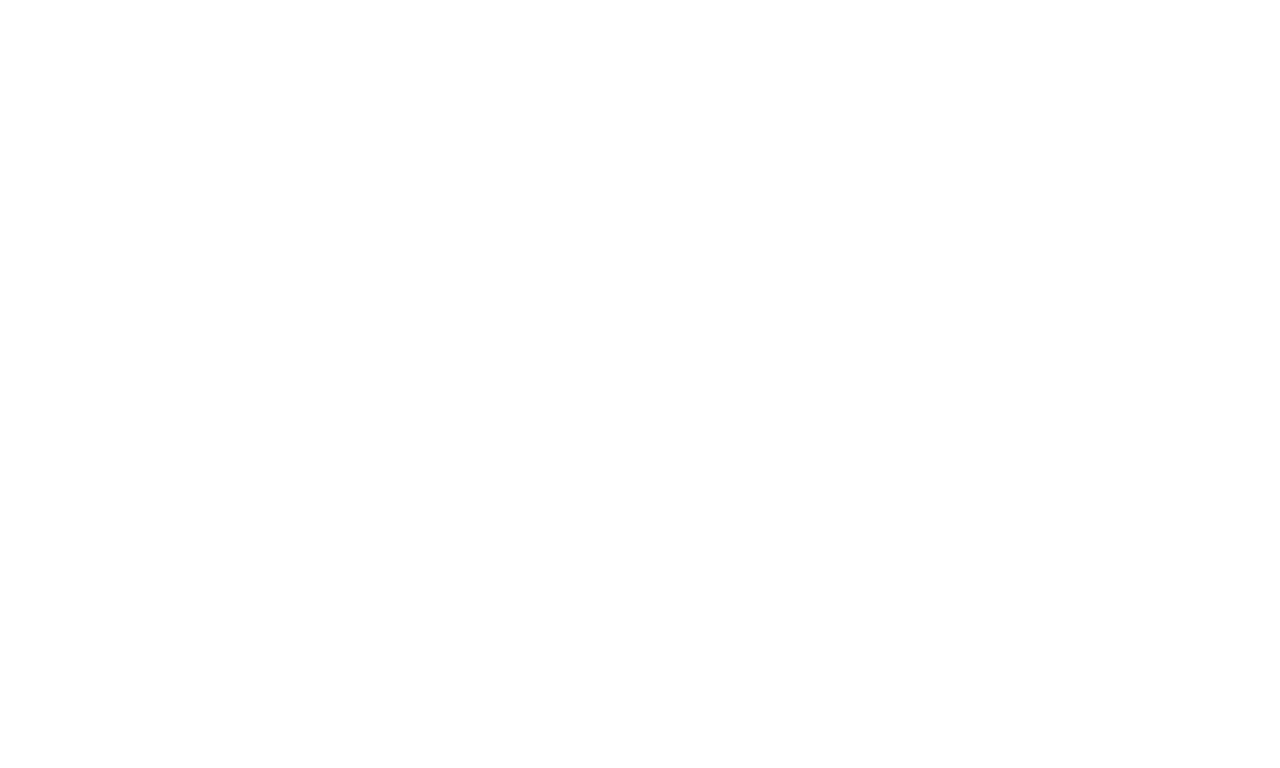
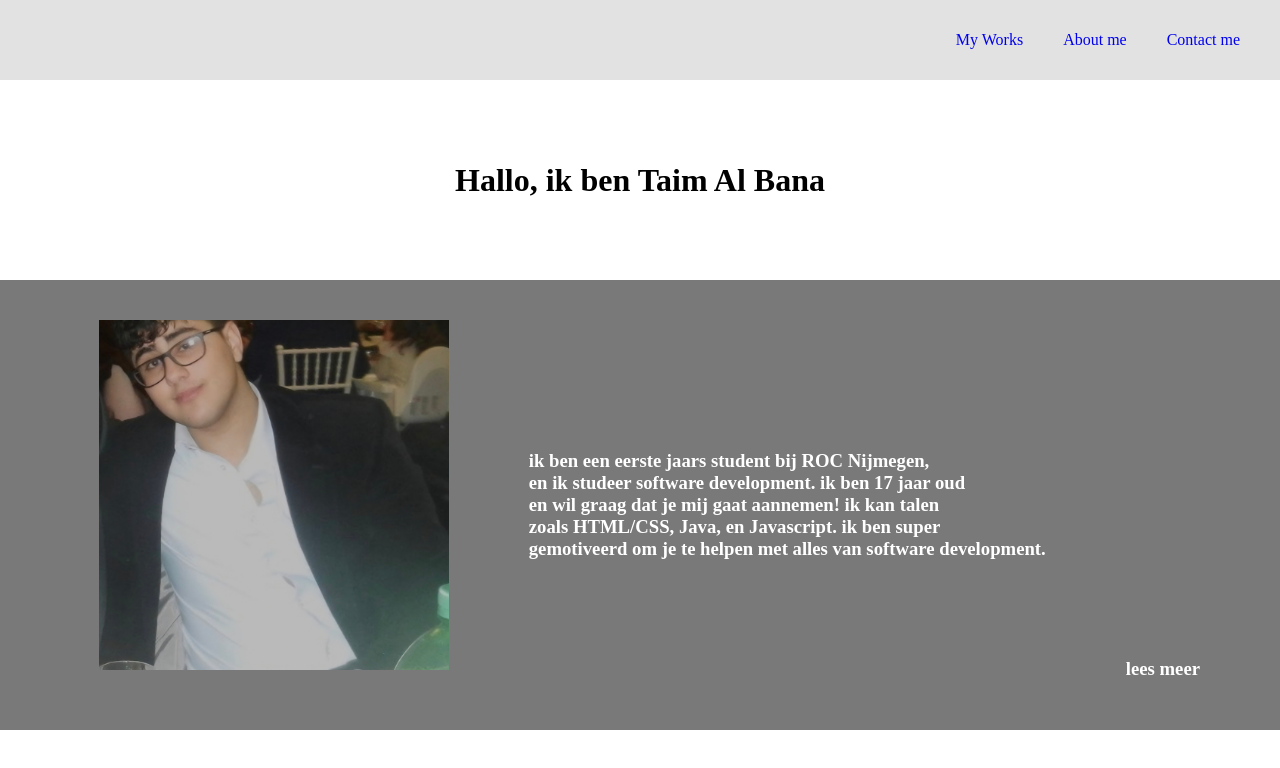
Before and after one commit to Taiim-Al-Bana/Portfolio, a plain HTML site: page assets/index.html in a window 1280 px wide. Drawn offline with Linux system fonts and the light colour scheme.

Commit message:
git push

```diff
--- a/assets/css/style.css
+++ b/assets/css/style.css
@@ -1,5 +1,80 @@
-*{
+* {
+    padding: 0;
+    margin: 0;
+    text-decoration: none;
+}
+/** veelgebruikte items**/
+.display-flex {
+    display: flex;
+}
 
+.color-white{
+    color: #ffffff;
+}
 
+.row{
+     flex-direction: row;
+}
+
+.column{
+    flex-direction: column;
+}
+
+header {
+    background-color: #E2E2E2;
+    height: 80px;
+    justify-content: flex-end;
+    align-items: center;
+    text-decoration: none;
+}
+/** einde veel gebruikte items **/
+nav a{
+text-decoration: none;
+}
+
+.nav-gap{
+    gap: 40px;
+    margin-right: 40px;
+    text-decoration: none;
+}
+
+.title-section{
+    justify-content: center;
+    align-items: center;
+    height: 200px;
+}
+
+.title-txt{
+}
+
+.homepage-foto{
+    padding-top: 40px;
+width: 350px;
+height: 350px;
+justify-self: flex-start;
+}
+
+.mini-about-me{
+    background-color: #797979;
+    width: 100%;
+    height: 450px;
+    justify-content: flex-end;
+    gap: 80px;
+}
+
+.mini-about-me-txt{
+justify-content: flex-end;
+align-items: center;
 
 }
+.mini-me-foto{
+    justify-self: flex-start;
+    align-self: center;
+}
+
+.read-more{
+justify-self: flex-end;
+align-self: flex-end;
+padding-bottom: 50px;
+padding-right: 80px;
+}
--- a/assets/index.html
+++ b/assets/index.html
@@ -8,16 +8,35 @@
     <meta name="viewport" content="width=device-width, initial-scale=1.0">
     <title>Portfolio Taim</title>
 
-    <head>
+</head>
 
 <body>
 
-        <header>
+    <header class="display-flex row">
+        <nav class="display-flex nav-gap">
+            <a href="works.html">My Works</a>
+            <a href="about.html">About me</a>
+            <a href="contact.html">Contact me</a>
         </nav>
+    </header>
 
-            <nav>
-        </header>
     <main>
+        <div class="title-section display-flex">
+            <h1>Hallo, ik ben Taim Al Bana</h1>
+        </div>
+
+        <section class="mini-about-me display-flex color-white">
+            <img class="homepage-foto display-flex" src="img/foto 1 taim.png" alt="">
+
+            <h3 class="mini-about-me-txt display-flex">ik ben een eerste jaars student bij ROC Nijmegen,<br>
+                en ik studeer software development. ik ben 17 jaar oud <br>
+                en wil graag dat je mij gaat aannemen! ik kan talen <br>
+                zoals HTML/CSS, Java, en Javascript. ik ben super <br>
+                gemotiveerd om je te helpen met alles van software development.
+            </h3>
+
+            <h3 class="read-more display-flex">lees meer</h3>
+        </section>
 
     </main>
     <footer>
```
Also changed, not shown: assets/img/foto 1 taim.png (added), assets/img/image 12.jpg (added). Lines whose indentation alone changed are shown as unchanged.
